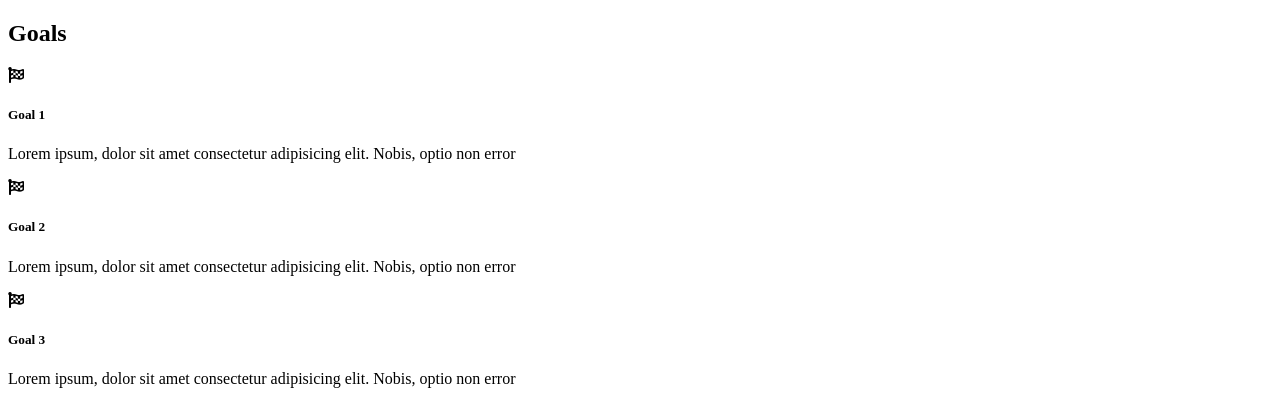
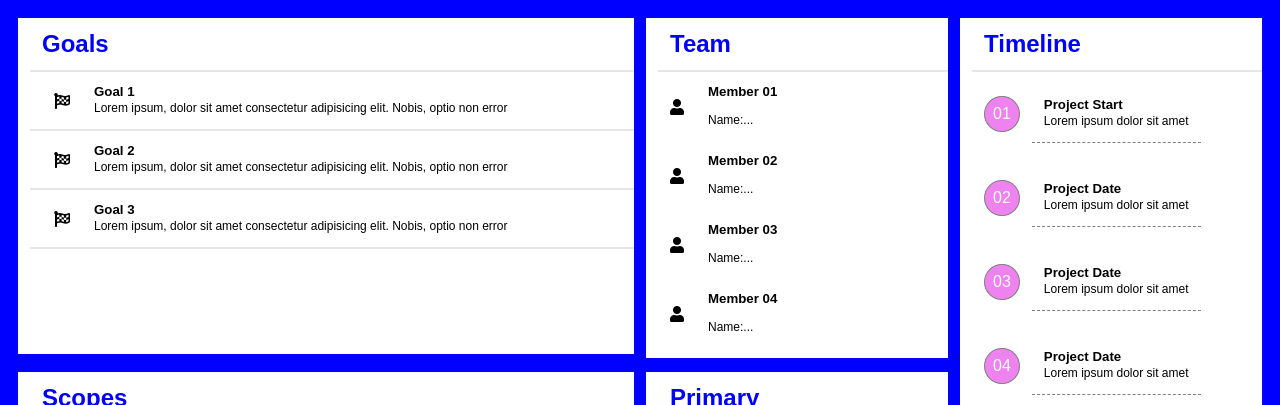
Before and after one commit to meobientnk34/Asm3, a plain HTML site: page digital-cv.html in a window 1280 px wide. Shown: the top 405 px of the page. Drawn offline with Linux system fonts and the light colour scheme; the site is published under a folder, as on GitHub Pages, so addresses that start at the root find nothing.

Commit message:
Update digital-cv.html

```diff
--- a/digital-cv.html
+++ b/digital-cv.html
@@ -5,9 +5,9 @@
     <meta http-equiv="X-UA-Compatible" content="IE=edge" />
     <meta name="viewport" content="width=device-width, initial-scale=1.0" />
     <title>Digital-cv</title>
-    <link rel="stylesheet" href="/css/digital-laptop.css" />
-    <link rel="stylesheet" href="/css/digital-tablet.css" />
-    <link rel="stylesheet" href="/css/digital-mobile.css" />
+    <link rel="stylesheet" href="./css/digital-laptop.css" />
+    <link rel="stylesheet" href="./css/digital-tablet.css" />
+    <link rel="stylesheet" href="./css/digital-mobile.css" />
     <link
       rel="stylesheet"
       href="https://cdnjs.cloudflare.com/ajax/libs/font-awesome/5.15.4/css/all.min.css"
```
